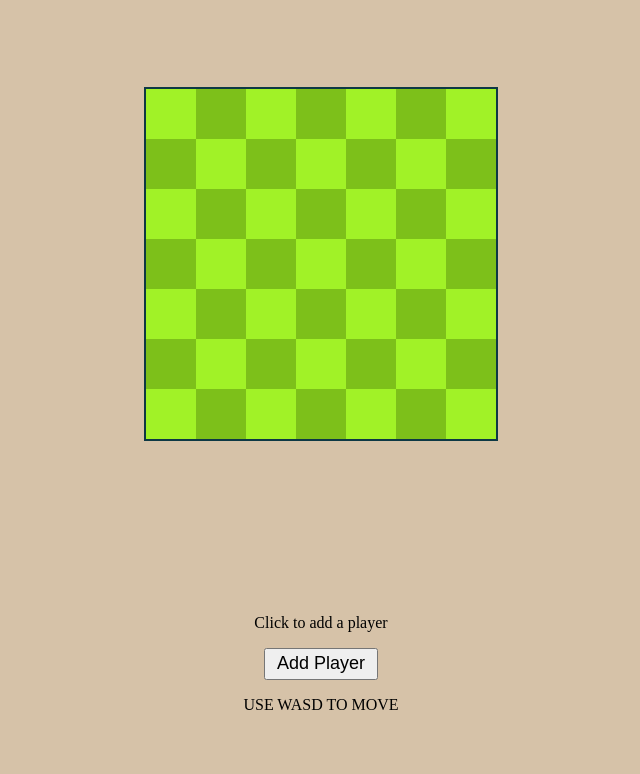
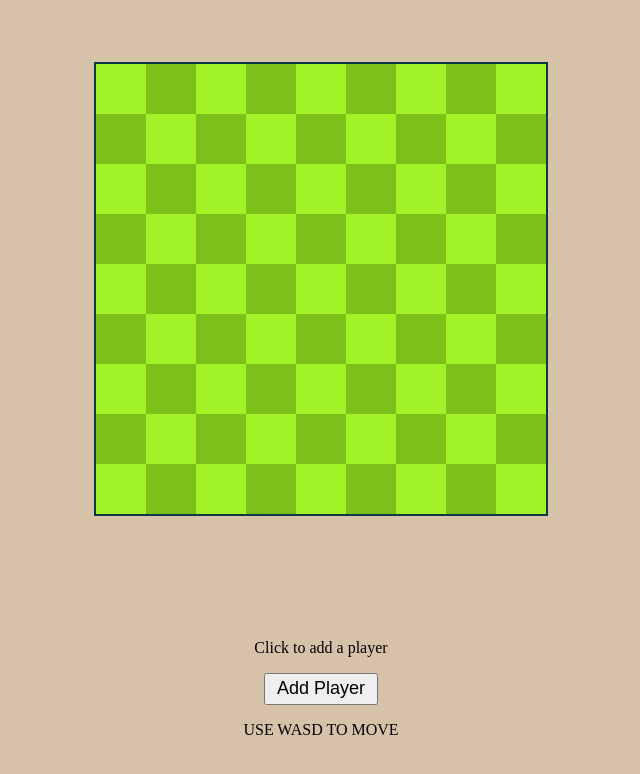
Before and after one commit to Nonaxce/siimple-array-based-tile-game-map-gecko, a plain HTML site: page index.html in a window 1280 px wide. Shown: the whole page, without its empty margins (319-959 px from the left). Drawn offline with Linux system fonts and the light colour scheme.

Commit message:
updates game.js
added more squares 👌

```diff
--- a/game.js
+++ b/game.js
@@ -5,13 +5,15 @@ const map1 = document.getElementById("map");
 const addPlayerBtn = document.getElementById("add-player");
 // the tilemap that renders
 let map = [
-    ['0 ', "0 ", "0 ", "0 ", "0 ", "0 ", "0 "],
-    ["0 ", "0 ", "0 ", "0 ", "0 ", "0 ", "0 "],
-    ['0 ', "0 ", '0 ', '0 ', '0 ', "0 ", "0 "],
-    ['0 ', '0 ', '0 ', '0 ', '0 ', "0 ", "0 "],
-    ['0 ', '0 ', '0 ', '0 ', '0 ', "0 ", "0 "],
-    ['0 ', '0 ', '0 ', '0 ', '0 ', "0 ", "0 "],
-    ['0 ', '0 ', '0 ', '0 ', '0 ', "0 ", "0 "]
+    ['0 ', "0 ", "0 ", "0 ", "0 ", "0 ", "0 ", "0 ", "0 "],
+    ["0 ", "0 ", "0 ", "0 ", "0 ", "0 ", "0 ", "0 ", "0 "],
+    ['0 ', "0 ", '0 ', '0 ', '0 ', "0 ", "0 ", "0 ", "0 "],
+    ['0 ', '0 ', '0 ', '0 ', '0 ', "0 ", "0 ", "0 ", "0 "],
+    ['0 ', '0 ', '0 ', '0 ', '0 ', "0 ", "0 ", "0 ", "0 "],
+    ['0 ', '0 ', '0 ', '0 ', '0 ', "0 ", "0 ", "0 ", "0 "],
+    ['0 ', '0 ', '0 ', '0 ', '0 ', "0 ", "0 ", "0 ", "0 "],
+    ['0 ', '0 ', '0 ', '0 ', '0 ', "0 ", "0 ", "0 ", "0 "],
+    ['0 ', '0 ', '0 ', '0 ', '0 ', "0 ", "0 ", "0 ", "0 "]
 
 ];
 
@@ -147,6 +149,5 @@ document.addEventListener('keypress', function(e){
         console.log("yes");
     }
 });
-
 draw();
 // you have reached the end!
--- a/style.css
+++ b/style.css
@@ -17,7 +17,7 @@
 #map{
     display: flex;
     flex-wrap: wrap;
-    max-width: 350px;
+    max-width: 450px;
     border: 2px solid rgb(13, 56, 68);
 }
 .container{
```
